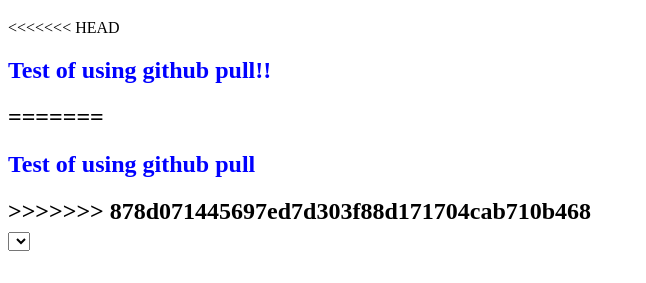
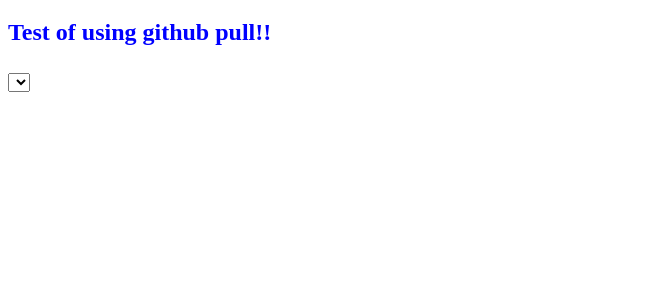
Before and after one commit to donghua1202/mini-solar-project, a plain HTML site: page index.html in a window 1280 px wide. Shown: the part 61-344 px from the top of the page, without its empty margins (0-646 px from the left). Drawn offline with Linux system fonts and the light colour scheme.

Commit message:
Fix merge conflict

```diff
--- a/index.html
+++ b/index.html
@@ -8,11 +8,7 @@
   </head>
   <body>
     <h1>Welcome to Solar System</h1>
-<<<<<<< HEAD
     <h2 style="color: blue;">Test of using github pull!!<h2>
-=======
-    <h2 style="color: blue;">Test of using github pull<h2>
->>>>>>> 878d071445697ed7d303f88d171704cab710b468
     <div class="container">
       <select id="solar">
         <option value=""></option>
```
